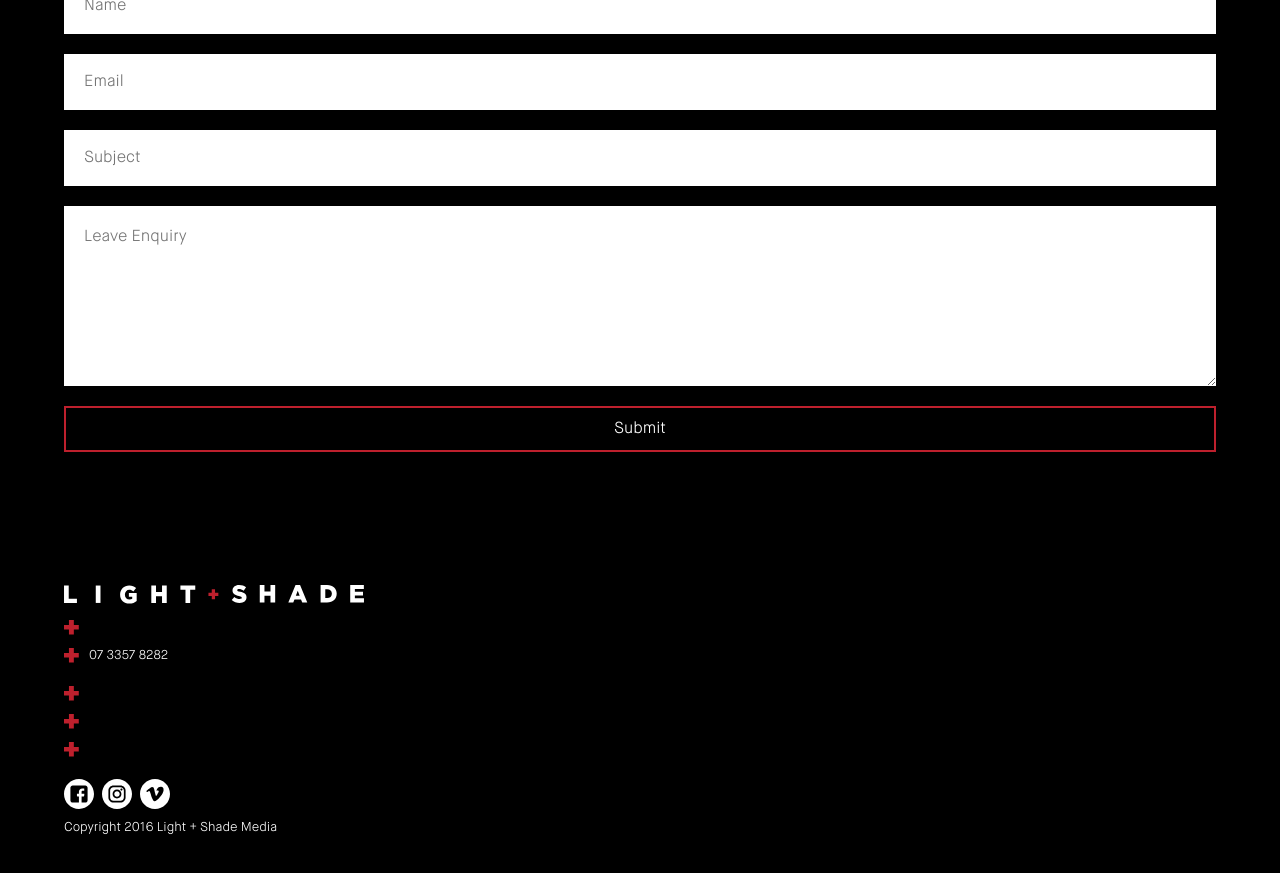
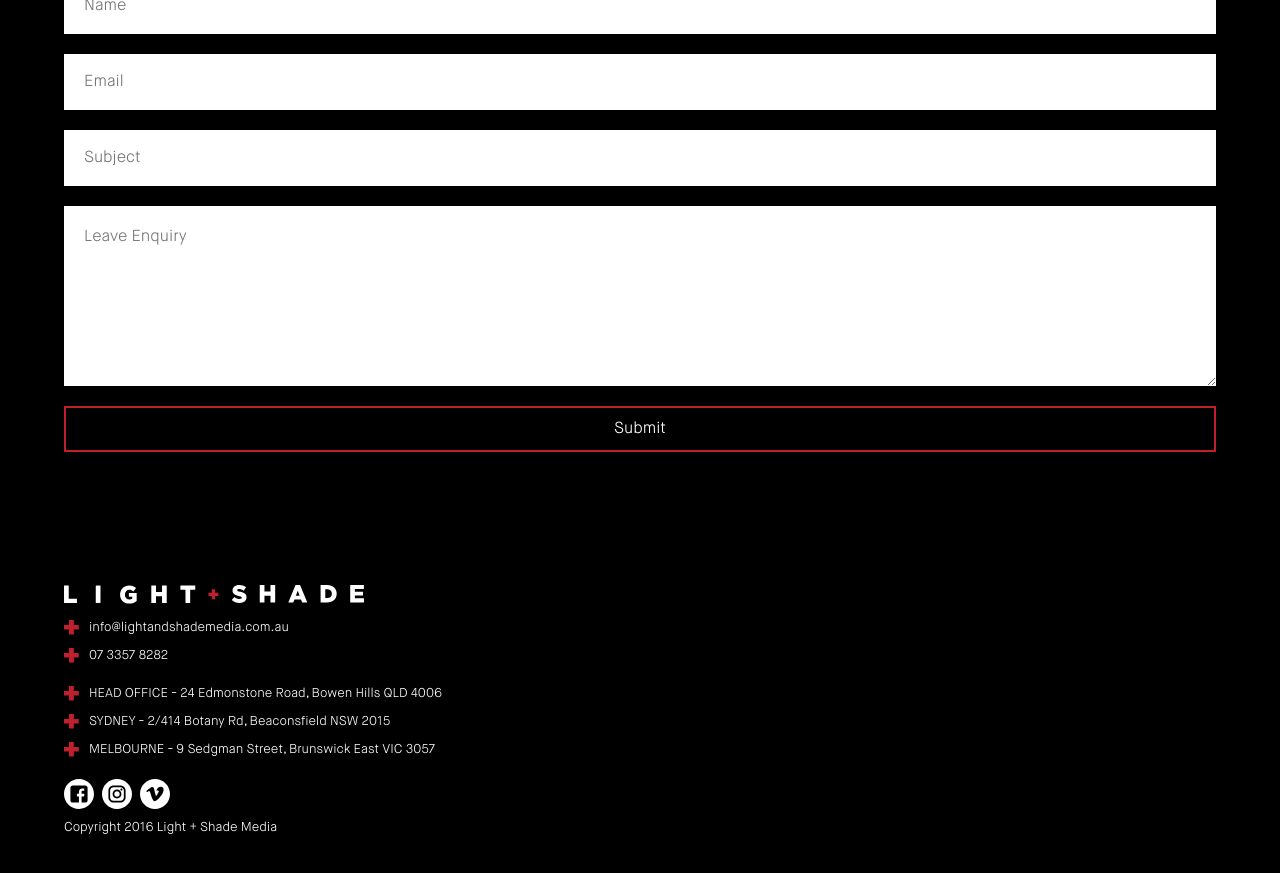
Before and after one commit to dsrb/lightandshademedia, a Jekyll site: the page built from pages/about.markdown, in a window 1280 px wide and 900 px high, scrolled down 2221 px. Shown: the top 873 px of the window. Built offline with Jekyll 4.4.1, drawn with Linux system fonts in a browser that asks for light colours; Markdown is read by kramdown in place of the engine named in the settings; part of the change alters nothing that is shown.

Commit message:
Updated Config

```diff
--- a/_config.yml
+++ b/_config.yml
@@ -8,14 +8,37 @@ collections:
   team:
     title: Team
     output: true
+    permalink: work
   uploads:
     title: Uploads
-    output: true
+    output: false
   work:
     title: Work
     output: true
+    permalink: work
+defaults:
+- scope:
+    path: ''
+  values:
+    layout: default
+- scope:
+    path: ''
+    type: work
+  values:
+    permalink: "/work/:title/"
+    thumbnail-image:
+    video:
+    layout: work-profile
+- scope:
+    path: ''
+    type: team
+  values:
+    permalink: "/team/:title/"
+    excerpt:
+    role:
+    profile-image:
+    layout: team-profile
 name: Light + Shade
-baseurl: "/lightandshade"
 markdown: redcarpet
 highlighter: pygments
 exclude:
@@ -24,3 +47,10 @@ exclude:
 - package.json
 include:
 - _pages
+baseurl: http://lightandshade.dsrb.com.au/
+email: info@lightandshademedia.com.au
+description: Light and Shade is a Brisbane based production company composed of an
+  creative bunch of Directors, Cinematographers, Producers, Motion Designers and Editors.
+office-brisbane: HEAD OFFICE - 24 Edmonstone Road, Bowen Hills QLD 4006
+office-sydney: SYDNEY - 2/414 Botany Rd, Beaconsfield NSW 2015
+office-melbourne: MELBOURNE - 9 Sedgman Street, Brunswick East VIC 3057
```
